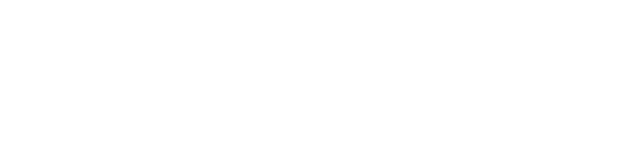
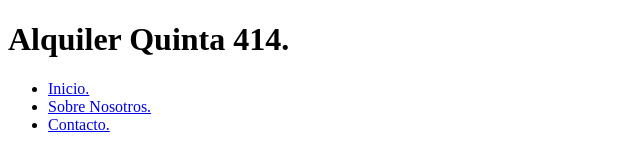
Before and after one commit to Amadeogatti/Tarea2Amadeo.github.gio, a plain HTML site: page Index.html in a window 1280 px wide. Shown: the whole page, without its empty margins (0-640 px from the left). Drawn offline with Linux system fonts and the light colour scheme.

Commit message:
Contacto e index

```diff
--- a/Index.html
+++ b/Index.html
@@ -9,7 +9,14 @@
 
 <body>
     <header>
-
+        <h1>Alquiler Quinta 414.</h1>
+        <Nav>
+            <ul>
+                <li><a href="Index.html">Inicio.</a></li>
+                <li><a href="SobreNosotros.html">Sobre Nosotros.</a></li>
+                <li><a href="Contacto.html">Contacto.</a></li>
+            </ul>
+        </Nav>
     </header>
 
 </body>
```
Also changed, not shown: Contacto.html (added).
